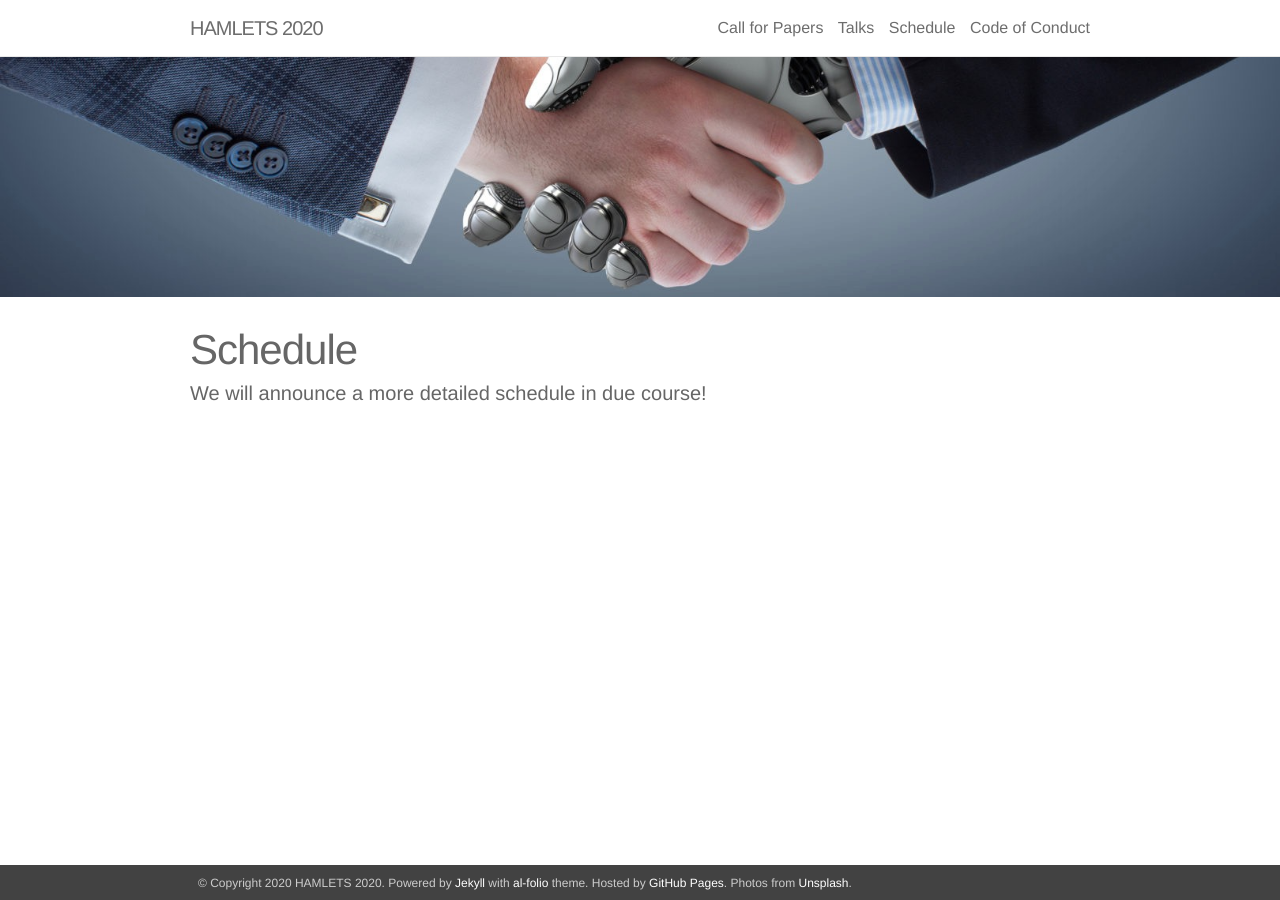
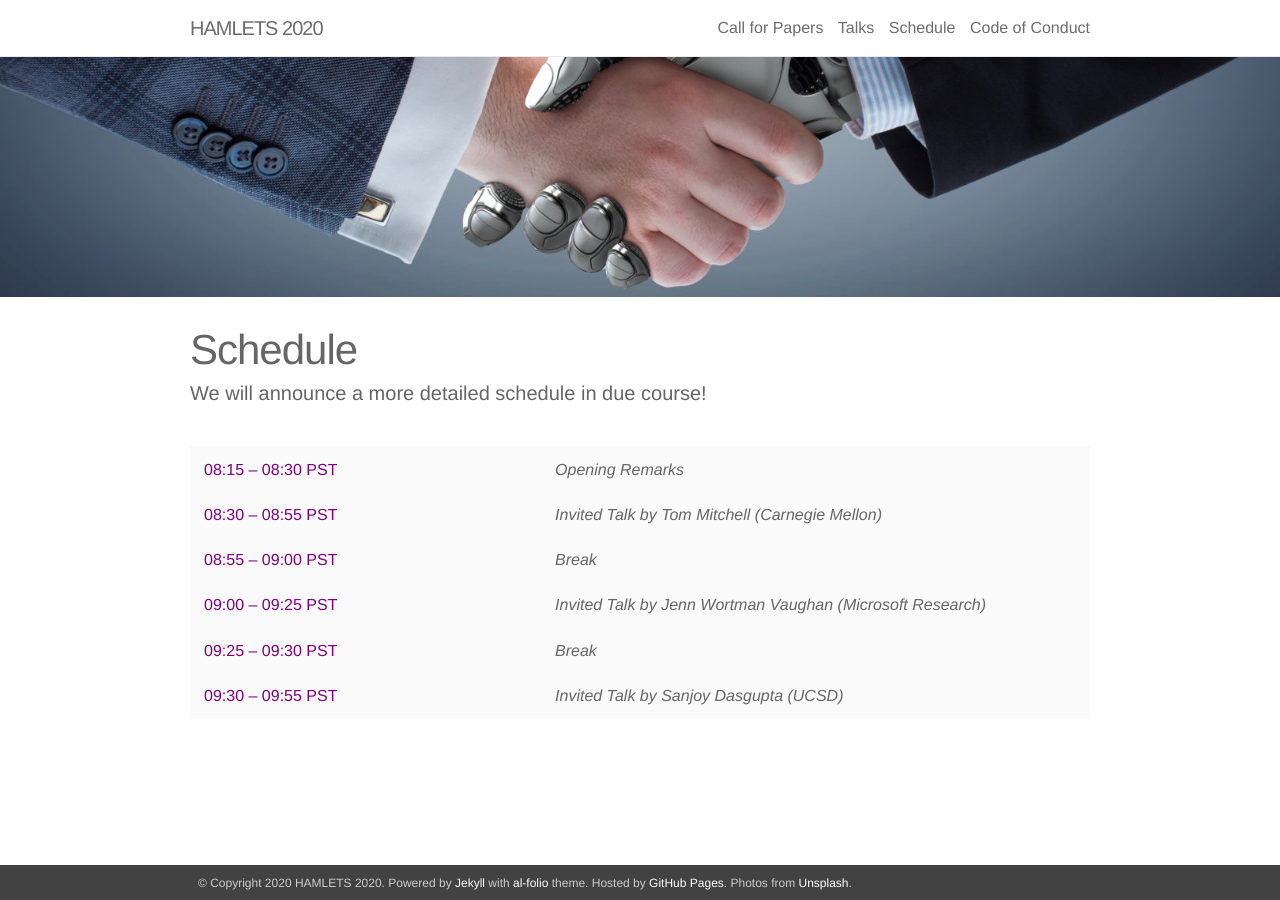
Before and after one commit to hamlets-workshop/hamlets-workshop.github.io, a Jekyll site: the page built from _pages/06_schedule.md, in a window 1280 px wide. Built offline with Jekyll 4.4.1, drawn with Linux system fonts in a browser that asks for light colours; nearby versions of some CDN libraries.

Commit message:
schedule updated

```diff
--- a/_pages/06_schedule.md
+++ b/_pages/06_schedule.md
@@ -4,3 +4,54 @@ permalink: /schedule/
 title: Schedule
 description: We will announce a more detailed schedule in due course!
 ---
+
+  <table style="background-color: #FAFAFA;">
+        <col width="40">
+        <col width="100">
+        <tr style="border: none;">
+            <td style="border: none;">
+            <b> <font size="+0" color="purple">08:15 – 08:30 PST</font> </b>
+            </td>
+            <td style="border: none;">
+            <i>Opening Remarks</i>
+            </td>
+        </tr>
+        <tr style="border: none;">
+        <td style="border: none;">
+            <b> <font size="+0" color="purple">08:30 – 08:55 PST</font></b>
+            </td>
+            <td style="border: none;">
+            <i>Invited Talk by Tom Mitchell (Carnegie Mellon)</i>
+            </td>
+        </tr>
+        <tr style="border: none;">
+        <td style="border: none;">
+            <b> <font size="+0" color="purple">08:55 – 09:00 PST</font></b>
+            </td>
+            <td style="border: none;">
+            <i>Break</i>
+            </td>
+        </tr>
+        <tr style="border: none;">
+        <td style="border: none;">
+            <b> <font size="+0" color="purple">09:00 – 09:25 PST</font></b>
+            </td>
+            <td style="border: none;">
+            <i>Invited Talk by Jenn Wortman Vaughan (Microsoft Research)</i>
+            </td>
+        </tr>
+        <tr style="border: none;">
+        <td style="border: none;">
+            <b> <font size="+0" color="purple">09:25 – 09:30 PST</font></b>
+            </td>
+            <td style="border: none;">
+            <i>Break</i>
+            </td>
+        </tr>
+        <tr style="border: none;">
+            <td style="border: none;">
+            <b><font size="+0" color="purple">09:30 – 09:55 PST</font></b>
+            </td>
+            <td style="border: none;">
+            <i>Invited Talk by Sanjoy Dasgupta (UCSD)</i>
+            </td>
```
